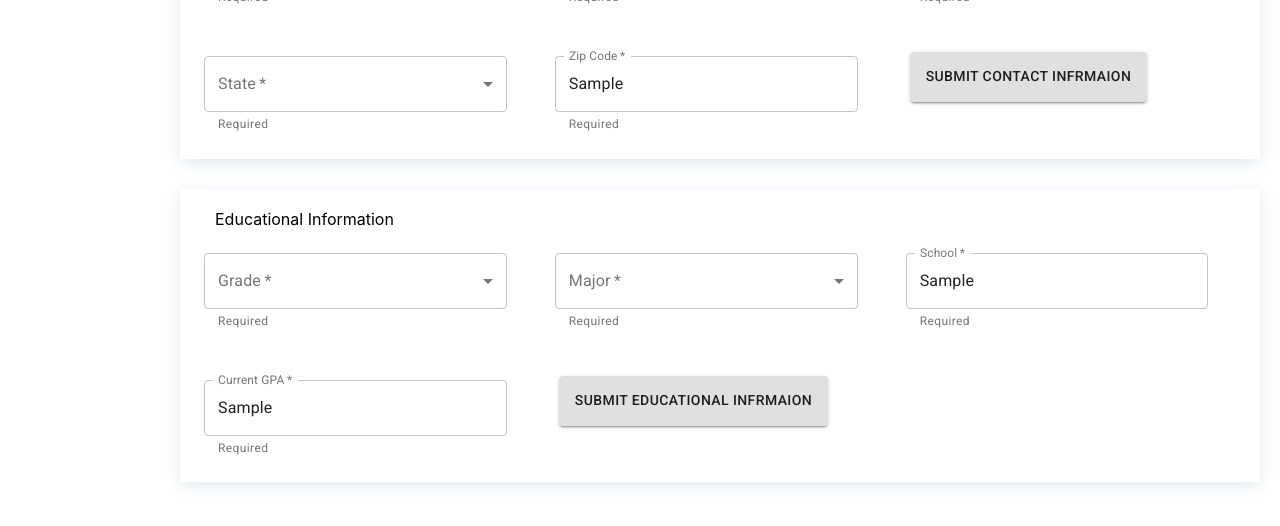
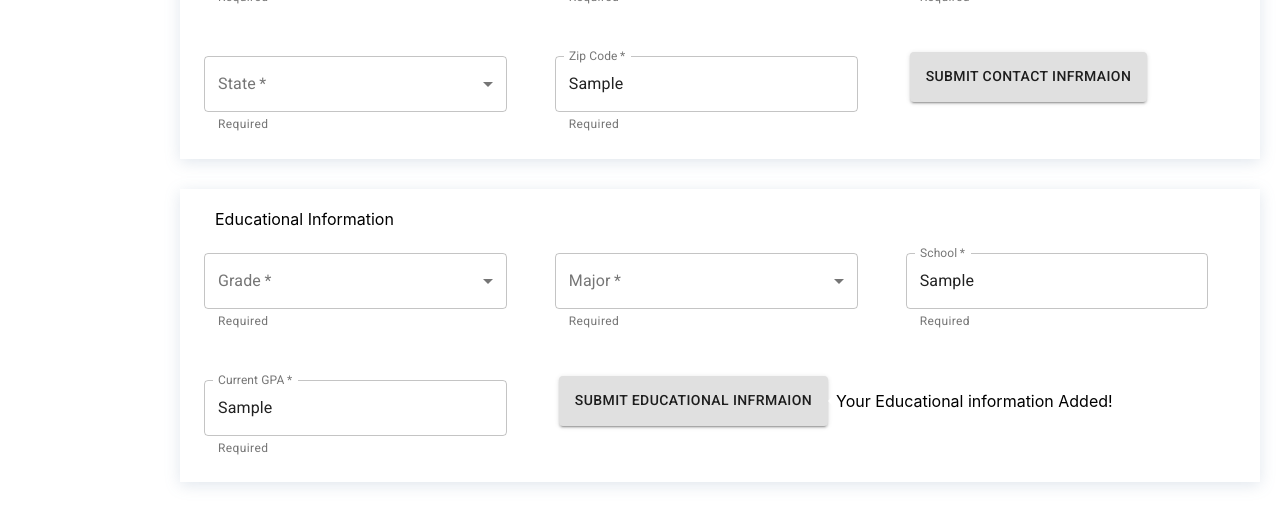
Before and after one commit to odelia0098/software-engineering-2-, a React (Create React App) app in the folder Project/Implement/: page /studentform in a window 1280 px wide. Both pictures are taken after typing "Sample", "Sample" into the empty fields and a click on the button "SUBMIT EDUCATIONAL INFRMAION". Shown: the part 594-1120 px from the top of the page. Built offline with nearby package versions, Linux system fonts and the light colour scheme.

Commit message:
Update StudentEducationalInfos.js

```diff
--- a/Project/Implement/src/components/StudentEducationalInfos.js
+++ b/Project/Implement/src/components/StudentEducationalInfos.js
@@ -2,6 +2,7 @@ import React from "react";
 import TextField from "@material-ui/core/TextField";
 import MenuItem from "@material-ui/core/MenuItem";
 import Button from "@material-ui/core/Button";
+import Popup from "reactjs-popup";
 
 const grades = [
   {
@@ -117,9 +118,17 @@ const Educational = props => {
             value={props.gpa}
           />
 
-          <Button className="forms-buttons" variant="contained">
-            SUBMIT EDUCATIONAL INFRMAION
-          </Button>
+          <Popup
+            className="popup"
+            trigger={
+              <Button className="forms-buttons" variant="contained">
+                SUBMIT EDUCATIONAL INFRMAION
+              </Button>
+            }
+            position="right center"
+          >
+            <div>Your Educational information Added!</div>
+          </Popup>
         </div>
       </form>
     </div>
```
